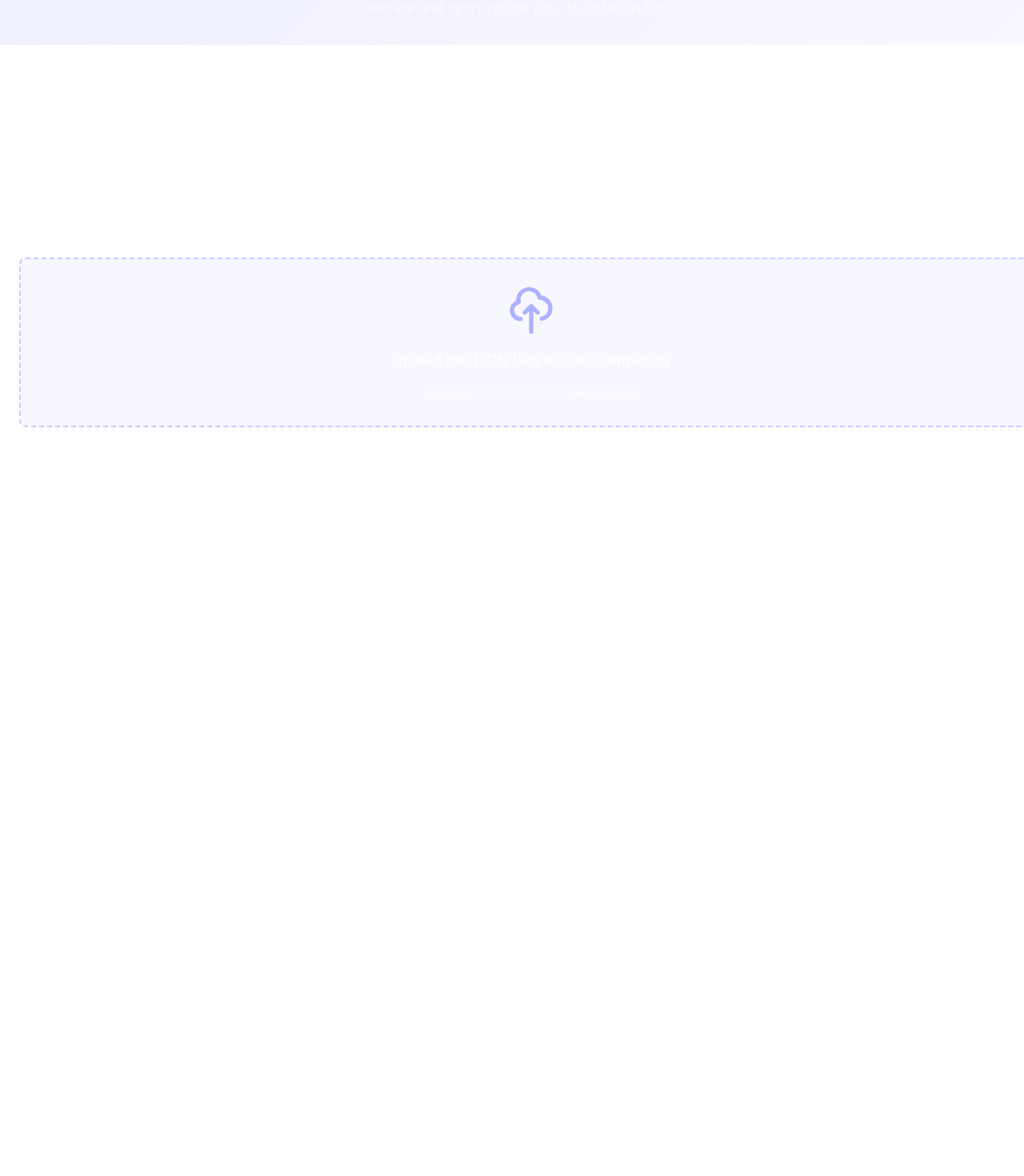
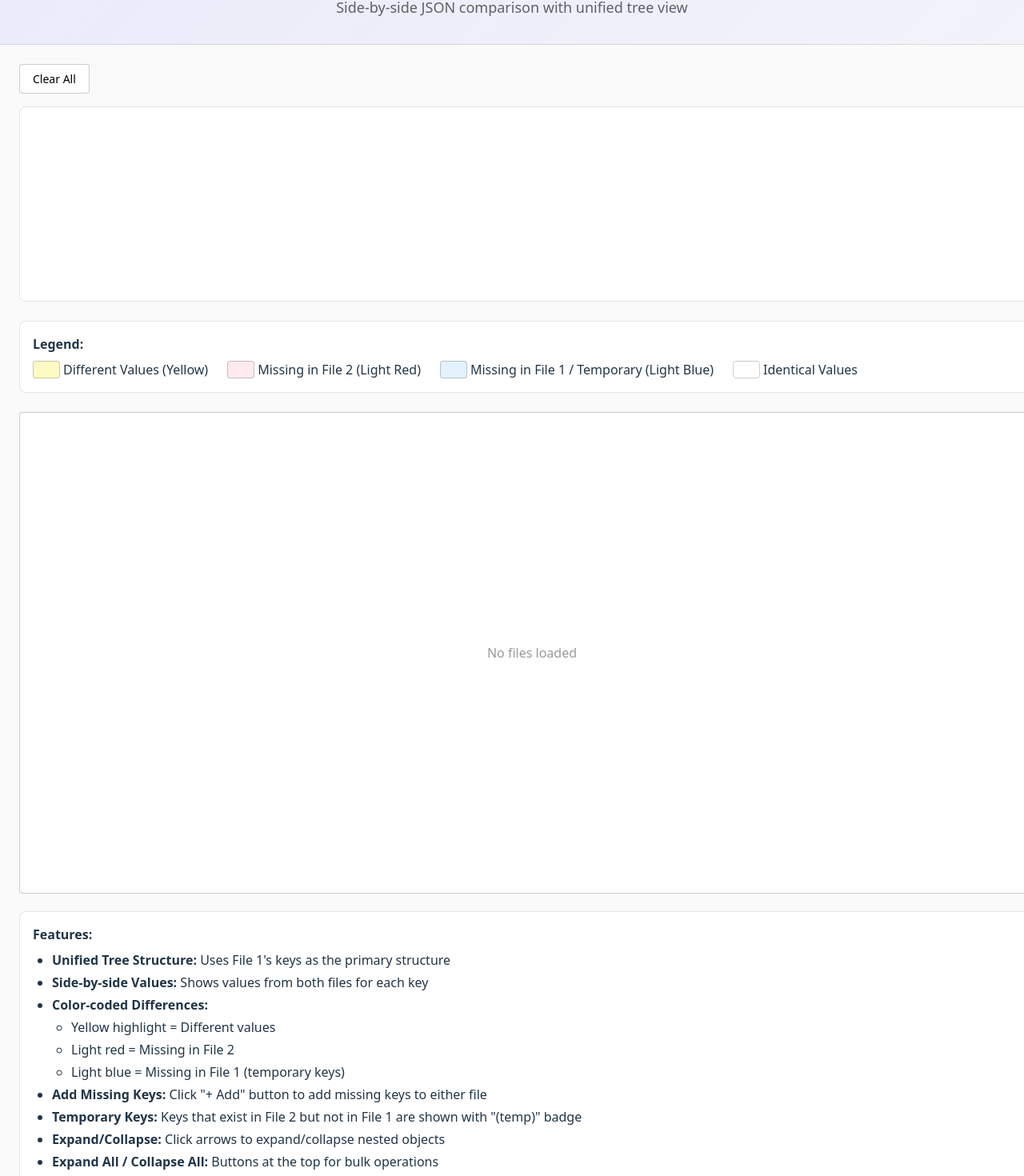
Before and after one commit to iirving/json-l10n-diff, a Vue app: page / in a window 1280 px wide. Shown: the part 195-1665 px from the top of the page at 80% size. Before the commit the page ends 800 px from the top, so only its background shows below. Built offline with nearby package versions, Linux system fonts and the light colour scheme.

Commit message:
feat: enhance Dual File Viewer with improved file loading handling and UI updates

```diff
--- a/src/components/DualFileViewer.vue
+++ b/src/components/DualFileViewer.vue
@@ -18,11 +18,11 @@ import DualTreeNode from '@/components/DualTreeNode.vue';
 const props = defineProps({
   file1: {
     type: Object,
-    default: null,
+    default: () => null,
   },
   file2: {
     type: Object,
-    default: null,
+    default: () => null,
   },
 });
 
@@ -34,6 +34,20 @@ const emit = defineEmits([
 
 const expandedNodes = ref(new Set());
 const { compareFiles } = useJsonDiff();
+
+// Check if files are loaded
+const hasFiles = computed(() => {
+  const has = !!(props.file1 || props.file2);
+  console.warn(
+    'DualFileViewer - hasFiles:',
+    has,
+    'file1:',
+    props.file1,
+    'file2:',
+    props.file2
+  );
+  return has;
+});
 
 // Calculate diff results
 const diffResults = computed(() => {
@@ -121,7 +135,7 @@ const treeStructure = computed(() => {
     return nodes;
   };
 
-  return buildTree(props.file1, props.file2);
+  return buildTree(props.file1 || {}, props.file2 || {});
 });
 
 /**
@@ -199,8 +213,12 @@ defineExpose({
 
 <template>
   <div class="dual-file-viewer">
-    <div v-if="!file1 && !file2" class="empty-state">
+    <div v-if="!hasFiles" class="empty-state">
       <p>No files loaded</p>
+    </div>
+
+    <div v-else-if="treeStructure.length === 0" class="empty-state">
+      <p>No data to display</p>
     </div>
 
     <div v-else class="viewer-container">
--- a/src/pages/DualViewerDemo.vue
+++ b/src/pages/DualViewerDemo.vue
@@ -29,8 +29,9 @@ const clearData = () => {
  * Handle file 1 loaded
  */
 const handleFile1Loaded = (parsedData) => {
-  file1.value = parsedData.content;
+  file1.value = parsedData.data;
   file1Error.value = null;
+  console.warn('File 1 loaded:', parsedData.data);
 };
 
 /**
@@ -45,8 +46,9 @@ const handleFile1Error = (errorData) => {
  * Handle file 2 loaded
  */
 const handleFile2Loaded = (parsedData) => {
-  file2.value = parsedData.content;
+  file2.value = parsedData.data;
   file2Error.value = null;
+  console.warn('File 2 loaded:', parsedData.data);
 };
 
 /**
--- a/src/pages/Index.vue
+++ b/src/pages/Index.vue
@@ -2,20 +2,12 @@
 /**
  * Index.vue - Main Application Page
  *
- * Purpose: Main page for JSON i18n comparison tool
- * Features (to be implemented):
- * - Two FileUploader instances (for file1 and file2)
- * - ComparisonView component
- * - Integration with Pinia stores (useFileStore, useTierStore, useEditStore)
- * - Wire up file-loaded handlers to trigger comparison
- * - Handle edit events and save operations
+ * Purpose: Compare two JSON files side-by-side with unified tree view
  */
 
-import { ref, computed } from 'vue';
+import { ref } from 'vue';
+import DualFileViewer from '@/components/DualFileViewer.vue';
 import FileUploader from '@/components/FileUploader.vue';
-import ComparisonView from '@/components/ComparisonView.vue';
-import EditControls from '@/components/EditControls.vue';
-import { bytesToKB } from '@/utils/fileSize.js';
 
 // File state
 const file1 = ref(null);
@@ -23,36 +15,26 @@ const file2 = ref(null);
 const file1Error = ref(null);
 const file2Error = ref(null);
 
-// Computed
-const hasFiles = computed(() => file1.value && file2.value);
-const hasErrors = computed(() => file1Error.value || file2Error.value);
+/**
+ * Clear data
+ */
+const clearData = () => {
+  file1.value = null;
+  file2.value = null;
+  file1Error.value = null;
+  file2Error.value = null;
+};
 
 /**
- * Get formatted file size in KB
- * @param {Ref} fileRef - File ref to get size from
- * @returns {ComputedRef<number>} - Formatted file size in KB
- */
-const getFileSizeKB = (fileRef) => {
-  return computed(() => {
-    return fileRef.value ? bytesToKB(fileRef.value.fileSize) : 0;
-  });
-};
-
-const file1SizeKB = getFileSizeKB(file1);
-const file2SizeKB = getFileSizeKB(file2);
-
-/**
- * Handle file 1 loaded successfully
- * @param {Object} parsedData - Parsed file data
+ * Handle file 1 loaded
  */
 const handleFile1Loaded = (parsedData) => {
-  file1.value = parsedData;
+  file1.value = parsedData.data;
   file1Error.value = null;
 };
 
 /**
  * Handle file 1 error
- * @param {Object} errorData - Error information
  */
 const handleFile1Error = (errorData) => {
   file1.value = null;
@@ -60,21 +42,35 @@ const handleFile1Error = (errorData) => {
 };
 
 /**
- * Handle file 2 loaded successfully
- * @param {Object} parsedData - Parsed file data
+ * Handle file 2 loaded
  */
 const handleFile2Loaded = (parsedData) => {
-  file2.value = parsedData;
+  file2.value = parsedData.data;
   file2Error.value = null;
 };
 
 /**
  * Handle file 2 error
- * @param {Object} errorData - Error information
  */
 const handleFile2Error = (errorData) => {
   file2.value = null;
   file2Error.value = errorData;
+};
+
+/**
+ * Handle add key to file1
+ */
+const handleAddKeyToFile1 = ({ keyPath, value }) => {
+  // In a real implementation, this would update the file1 data
+  alert(`Add key "${keyPath}" to File 1 with value: ${JSON.stringify(value)}`);
+};
+
+/**
+ * Handle add key to file2
+ */
+const handleAddKeyToFile2 = ({ keyPath, value }) => {
+  // In a real implementation, this would update the file2 data
+  alert(`Add key "${keyPath}" to File 2 with value: ${JSON.stringify(value)}`);
 };
 </script>
 
@@ -82,11 +78,20 @@ const handleFile2Error = (errorData) => {
   <div class="index-page">
     <header class="page-header">
       <h1>JSON l10n Diff Tool</h1>
-      <p class="subtitle">Compare and synchronize your translation files</p>
+      <p class="subtitle">
+        Side-by-side JSON comparison with unified tree view
+      </p>
     </header>
 
     <main class="page-content">
-      <section class="upload-section">
+      <!-- Controls -->
+      <section class="controls-section">
+        <div class="button-group">
+          <button class="control-btn" @click="clearData">Clear All</button>
+        </div>
+
+        <div class="upload-section">
+          <div class="upload-row">
             <div class="upload-group">
               <FileUploader
                 label="Upload File 1"
@@ -112,13 +117,35 @@ const handleFile2Error = (errorData) => {
                   />
                 </svg>
                 <div class="file-status__info">
-              <span class="file-status__text">{{ file1.fileName }}</span>
-              <span class="file-status__details">
-                {{ file1.keyCount }} keys • {{ file1SizeKB }} KB
-              </span>
+                  <span class="file-status__text">File 1 loaded</span>
+                  <span class="file-status__details">Ready for comparison</span>
+                </div>
+              </div>
+
+              <div v-if="file1Error" class="file-status file-status--error">
+                <svg
+                  class="file-status__icon"
+                  xmlns="http://www.w3.org/2000/svg"
+                  fill="none"
+                  viewBox="0 0 24 24"
+                  stroke="currentColor"
+                >
+                  <path
+                    stroke-linecap="round"
+                    stroke-linejoin="round"
+                    stroke-width="2"
+                    d="M12 8v4m0 4h.01M21 12a9 9 0 11-18 0 9 9 0 0118 0z"
+                  />
+                </svg>
+                <div class="file-status__info">
+                  <span class="file-status__text">Error loading File 1</span>
+                  <span class="file-status__details">{{
+                    file1Error.message
+                  }}</span>
                 </div>
               </div>
             </div>
+
             <div class="upload-group">
               <FileUploader
                 label="Upload File 2"
@@ -144,26 +171,14 @@ const handleFile2Error = (errorData) => {
                   />
                 </svg>
                 <div class="file-status__info">
-              <span class="file-status__text">{{ file2.fileName }}</span>
-              <span class="file-status__details">
-                {{ file2.keyCount }} keys • {{ file2SizeKB }} KB
-              </span>
+                  <span class="file-status__text">File 2 loaded</span>
+                  <span class="file-status__details">Ready for comparison</span>
                 </div>
               </div>
-        </div>
-      </section>
 
-      <section v-if="hasFiles" class="comparison-section">
-        <ComparisonView :file1="file1" :file2="file2" :diff-results="[]" />
-      </section>
-
-      <section v-if="hasFiles" class="controls-section">
-        <EditControls file-name="file.json" :modified="false" />
-      </section>
-
-      <div v-if="!hasFiles && !hasErrors" class="placeholder-note">
+              <div v-if="file2Error" class="file-status file-status--error">
                 <svg
-          class="placeholder-note__icon"
+                  class="file-status__icon"
                   xmlns="http://www.w3.org/2000/svg"
                   fill="none"
                   viewBox="0 0 24 24"
@@ -173,36 +188,113 @@ const handleFile2Error = (errorData) => {
                     stroke-linecap="round"
                     stroke-linejoin="round"
                     stroke-width="2"
-            d="M7 16a4 4 0 01-.88-7.903A5 5 0 1115.9 6L16 6a5 5 0 011 9.9M15 13l-3-3m0 0l-3 3m3-3v12"
+                    d="M12 8v4m0 4h.01M21 12a9 9 0 11-18 0 9 9 0 0118 0z"
                   />
                 </svg>
-        <p class="placeholder-note__text">
-          Upload two JSON files to start comparing
-        </p>
-        <p class="placeholder-note__subtext">
-          Drag and drop or click to browse for files
-        </p>
+                <div class="file-status__info">
+                  <span class="file-status__text">Error loading File 2</span>
+                  <span class="file-status__details">{{
+                    file2Error.message
+                  }}</span>
                 </div>
+              </div>
+            </div>
+          </div>
+        </div>
+      </section>
+
+      <!-- Legend -->
+      <section class="legend-section">
+        <h3>Legend:</h3>
+        <div class="legend-items">
+          <div class="legend-item">
+            <span class="legend-color" style="background: #fff9c4"></span>
+            <span>Different Values (Yellow)</span>
+          </div>
+          <div class="legend-item">
+            <span class="legend-color" style="background: #ffebee"></span>
+            <span>Missing in File 2 (Light Red)</span>
+          </div>
+          <div class="legend-item">
+            <span class="legend-color" style="background: #e3f2fd"></span>
+            <span>Missing in File 1 / Temporary (Light Blue)</span>
+          </div>
+          <div class="legend-item">
+            <span class="legend-color" style="background: transparent"></span>
+            <span>Identical Values</span>
+          </div>
+        </div>
+      </section>
+
+      <!-- Dual File Viewer -->
+      <section class="viewer-section">
+        <DualFileViewer
+          :file1="file1"
+          :file2="file2"
+          @add-key-to-file1="handleAddKeyToFile1"
+          @add-key-to-file2="handleAddKeyToFile2"
+        />
+      </section>
+
+      <!-- Instructions -->
+      <section class="instructions-section">
+        <h3>Features:</h3>
+        <ul>
+          <li>
+            <strong>Unified Tree Structure:</strong> Uses File 1's keys as the
+            primary structure
+          </li>
+          <li>
+            <strong>Side-by-side Values:</strong> Shows values from both files
+            for each key
+          </li>
+          <li>
+            <strong>Color-coded Differences:</strong>
+            <ul>
+              <li>Yellow highlight = Different values</li>
+              <li>Light red = Missing in File 2</li>
+              <li>Light blue = Missing in File 1 (temporary keys)</li>
+            </ul>
+          </li>
+          <li>
+            <strong>Add Missing Keys:</strong> Click "+ Add" button to add
+            missing keys to either file
+          </li>
+          <li>
+            <strong>Temporary Keys:</strong> Keys that exist in File 2 but not
+            in File 1 are shown with "(temp)" badge
+          </li>
+          <li>
+            <strong>Expand/Collapse:</strong> Click arrows to expand/collapse
+            nested objects
+          </li>
+          <li>
+            <strong>Expand All / Collapse All:</strong> Buttons at the top for
+            bulk operations
+          </li>
+        </ul>
+      </section>
     </main>
   </div>
 </template>
 
 <style scoped>
 .index-page {
-  flex: 1;
+  min-height: 100vh;
   display: flex;
   flex-direction: column;
+  background: #fafafa;
 }
 
 .page-header {
   padding: var(--spacing-xl) var(--spacing-lg);
   text-align: center;
-  border-bottom: 1px solid rgba(255, 255, 255, 0.1);
   background: linear-gradient(
     135deg,
     rgba(100, 108, 255, 0.1) 0%,
     rgba(100, 108, 255, 0.05) 100%
   );
+  border-bottom: 1px solid rgba(0, 0, 0, 0.1);
 }
 
 .page-header h1 {
@@ -216,35 +308,53 @@ const handleFile2Error = (errorData) => {
 
 .subtitle {
   margin: var(--spacing-sm) 0 0 0;
-  color: rgba(255, 255, 255, 0.6);
+  color: rgba(0, 0, 0, 0.6);
   font-size: 1.125rem;
 }
 
 .page-content {
   flex: 1;
   padding: var(--spacing-lg);
-  max-width: 1400px;
+  max-width: 1600px;
   width: 100%;
   margin: 0 auto;
-}
-
-.upload-section {
-  display: grid;
-  grid-template-columns: 1fr 1fr;
-  gap: var(--spacing-lg);
-  margin-bottom: var(--spacing-xl);
-}
-
-.comparison-section {
-  margin-bottom: var(--spacing-lg);
 }
 
 .controls-section {
   margin-bottom: var(--spacing-lg);
 }
 
-.tier-section {
-  margin-bottom: var(--spacing-lg);
+.button-group {
+  display: flex;
+  gap: var(--spacing-sm);
+  margin-bottom: var(--spacing-md);
+}
+
+.control-btn {
+  padding: 0.5rem 1rem;
+  font-size: 0.875rem;
+  background: #ffffff;
+  border: 1px solid rgba(0, 0, 0, 0.2);
+  border-radius: 0.25rem;
+  cursor: pointer;
+  transition: all 0.2s;
+}
+
+.control-btn:hover {
+  background: #f5f5f5;
+}
+
+.upload-section {
+  background: #ffffff;
+  padding: var(--spacing-md);
+  border-radius: 0.5rem;
+  border: 1px solid rgba(0, 0, 0, 0.1);
+}
+
+.upload-row {
+  display: grid;
+  grid-template-columns: 1fr 1fr;
+  gap: var(--spacing-lg);
 }
 
 .upload-group {
@@ -267,11 +377,20 @@ const handleFile2Error = (errorData) => {
   border: 1px solid rgba(16, 185, 129, 0.3);
 }
 
+.file-status--error {
+  background-color: rgba(239, 68, 68, 0.1);
+  border: 1px solid rgba(239, 68, 68, 0.3);
+}
+
 .file-status__icon {
   width: 20px;
   height: 20px;
   flex-shrink: 0;
   color: var(--success-color, #10b981);
+}
+
+.file-status--error .file-status__icon {
+  color: var(--error-color, #ef4444);
 }
 
 .file-status__info {
@@ -287,60 +406,97 @@ const handleFile2Error = (errorData) => {
   color: var(--success-color, #10b981);
 }
 
+.file-status--error .file-status__text {
+  color: var(--error-color, #ef4444);
+}
+
 .file-status__details {
   font-size: 0.75rem;
   color: var(--success-color, #10b981);
 }
 
-.placeholder-note {
-  display: flex;
-  flex-direction: column;
-  align-items: center;
-  gap: var(--spacing-md);
-  padding: var(--spacing-xl) var(--spacing-md);
-  border-radius: var(--radius-md);
-  background-color: rgba(100, 108, 255, 0.05);
-  border: 2px dashed rgba(100, 108, 255, 0.3);
-  text-align: center;
-  margin-top: var(--spacing-xl);
+.file-status--error .file-status__details {
+  color: var(--error-color, #ef4444);
 }
 
-.placeholder-note__icon {
-  width: 64px;
-  height: 64px;
-  color: rgba(100, 108, 255, 0.5);
+.legend-section {
+  background: #ffffff;
+  padding: var(--spacing-md);
+  border-radius: 0.5rem;
+  border: 1px solid rgba(0, 0, 0, 0.1);
+  margin-bottom: var(--spacing-lg);
 }
 
-.placeholder-note__text {
-  margin: 0;
-  color: rgba(255, 255, 255, 0.9);
-  font-size: 1.125rem;
-  font-weight: 500;
+.legend-section h3 {
+  margin: 0 0 var(--spacing-sm) 0;
+  font-size: 1rem;
 }
 
-.placeholder-note__subtext {
-  margin: 0;
-  color: rgba(255, 255, 255, 0.6);
-  font-size: 0.875rem;
+.legend-items {
+  display: flex;
+  gap: var(--spacing-lg);
+  flex-wrap: wrap;
 }
 
-/* Responsive Design */
-@media (max-width: 768px) {
-  .upload-section {
-    grid-template-columns: 1fr;
-    gap: var(--spacing-md);
+.legend-item {
+  display: flex;
+  align-items: center;
+  gap: var(--spacing-xs);
 }
 
+.legend-color {
+  width: 32px;
+  height: 20px;
+  border: 1px solid rgba(0, 0, 0, 0.2);
+  border-radius: 0.25rem;
+}
+
+.viewer-section {
+  margin-bottom: var(--spacing-lg);
+  height: 600px;
+}
+
+.instructions-section {
+  background: #ffffff;
+  padding: var(--spacing-md);
+  border-radius: 0.5rem;
+  border: 1px solid rgba(0, 0, 0, 0.1);
+}
+
+.instructions-section h3 {
+  margin: 0 0 var(--spacing-sm) 0;
+  font-size: 1rem;
+}
+
+.instructions-section ul {
+  margin: 0;
+  padding-left: var(--spacing-lg);
+}
+
+.instructions-section li {
+  margin-bottom: var(--spacing-xs);
+}
+
+.instructions-section ul ul {
+  margin-top: var(--spacing-xs);
+}
+
+@media (max-width: 768px) {
   .page-header h1 {
     font-size: 2rem;
   }
 
-  .subtitle {
-    font-size: 1rem;
+  .upload-row {
+    grid-template-columns: 1fr;
   }
 
-  .page-content {
-    padding: var(--spacing-md);
+  .legend-items {
+    flex-direction: column;
+    gap: var(--spacing-sm);
+  }
+
+  .viewer-section {
+    height: 400px;
   }
 }
 </style>
```
Also changed, not shown: 1 other file (tests, documents, lock files or other folders). Lines whose indentation alone changed are shown as unchanged.
